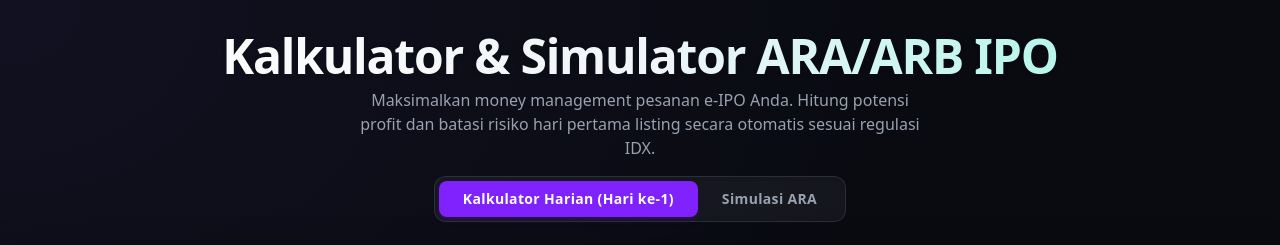
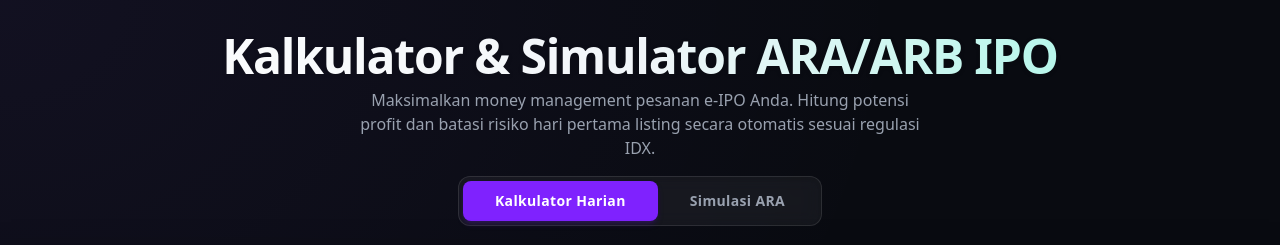
Before and after one commit to dayywkd/Kalkulator-IPO, a React (Vite) app in the folder frontend/: page / in a window 1280 px wide. Shown: the top 245 px of the page. Built offline with nearby package versions, Linux system fonts and the light colour scheme; no server answers.

Commit message:
UI: Menyeimbangkan teks tab navigasi agar simetris (Kalkulator Harian vs Simulasi ARA) di seluruh resolusi

```diff
--- a/frontend/src/App.jsx
+++ b/frontend/src/App.jsx
@@ -184,18 +184,17 @@ export default function App() {
         <div className="flex bg-white/5 border border-white/10 rounded-xl p-1 shadow-inner backdrop-blur-sm">
           <button
             onClick={() => setActiveTab('daily')}
-            className={`py-2 px-4 sm:px-6 rounded-lg text-[11px] sm:text-xs md:text-sm font-bold tracking-wide transition-all cursor-pointer active:scale-95 whitespace-nowrap ${
+            className={`py-2.5 px-5 sm:px-8 rounded-lg text-xs md:text-sm font-bold tracking-wide transition-all cursor-pointer active:scale-95 whitespace-nowrap ${
               activeTab === 'daily'
                 ? 'bg-violet-600 text-white shadow-md shadow-violet-900/30'
                 : 'text-gray-400 hover:text-white hover:bg-white/5'
             }`}
           >
-            <span className="inline sm:hidden">Kalkulator Harian</span>
-            <span className="hidden sm:inline">Kalkulator Harian (Hari ke-1)</span>
+            <span>Kalkulator Harian</span>
           </button>
           <button
             onClick={() => setActiveTab('sequential')}
-            className={`py-2 px-4 sm:px-6 rounded-lg text-[11px] sm:text-xs md:text-sm font-bold tracking-wide transition-all cursor-pointer active:scale-95 whitespace-nowrap ${
+            className={`py-2.5 px-5 sm:px-8 rounded-lg text-xs md:text-sm font-bold tracking-wide transition-all cursor-pointer active:scale-95 whitespace-nowrap ${
               activeTab === 'sequential'
                 ? 'bg-violet-600 text-white shadow-md shadow-violet-900/30'
                 : 'text-gray-400 hover:text-white hover:bg-white/5'
```
